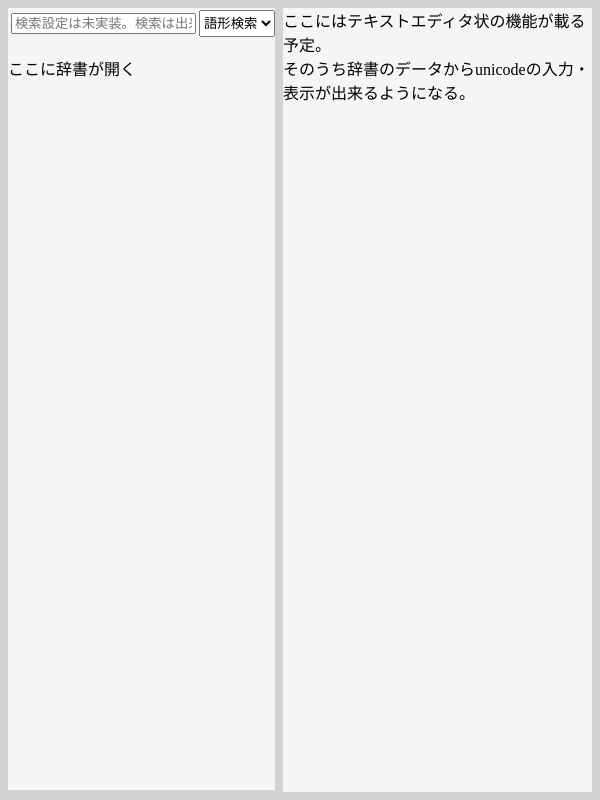
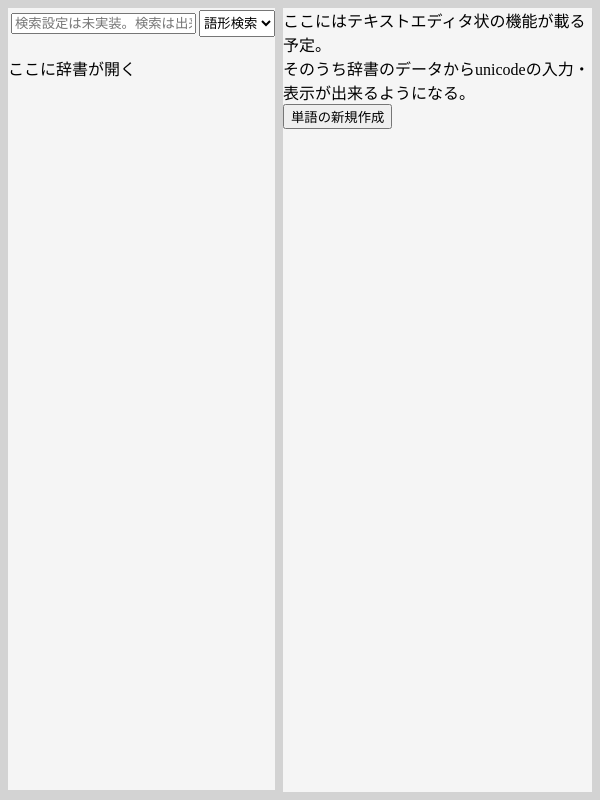
Before and after one commit to asteain-ninia/CanDIC, an Electron app: page index.html in a window 600 px wide. Drawn offline with Linux system fonts and the light colour scheme; no server answers.

Commit message:
単語の新規作成機能を乗せ忘れるところだった。

```diff
--- a/index.html
+++ b/index.html
@@ -30,9 +30,11 @@
 
         <div class="editor" id="editor">
             ここにはテキストエディタ状の機能が載る予定。    <br>
-            そのうち辞書のデータからunicodeの入力・表示が出来るようになる。
+            そのうち辞書のデータからunicodeの入力・表示が出来るようになる。<br>
+
+            <input type="button" onclick="OpenEdit(-1)" value="単語の新規作成" >
+
             <!--
-
             <input type="button" onclick="debugButton()" value="デバッグ用：sample.jsonを開く"/>
             <br>
             <input type="button" onclick="OpenEditDEV(0)" value="デバッグ用：編集windowの表示-ID0"/>
```
